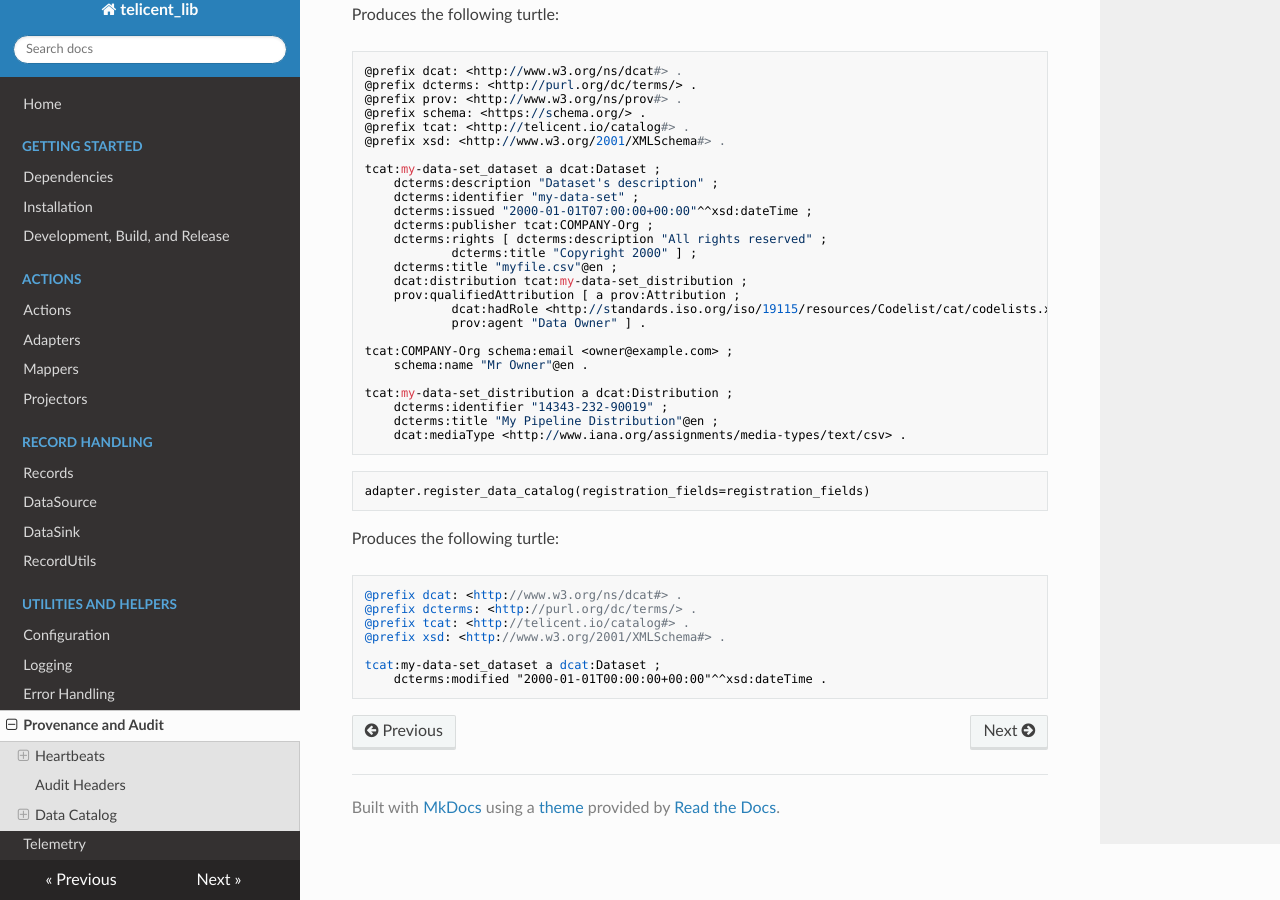
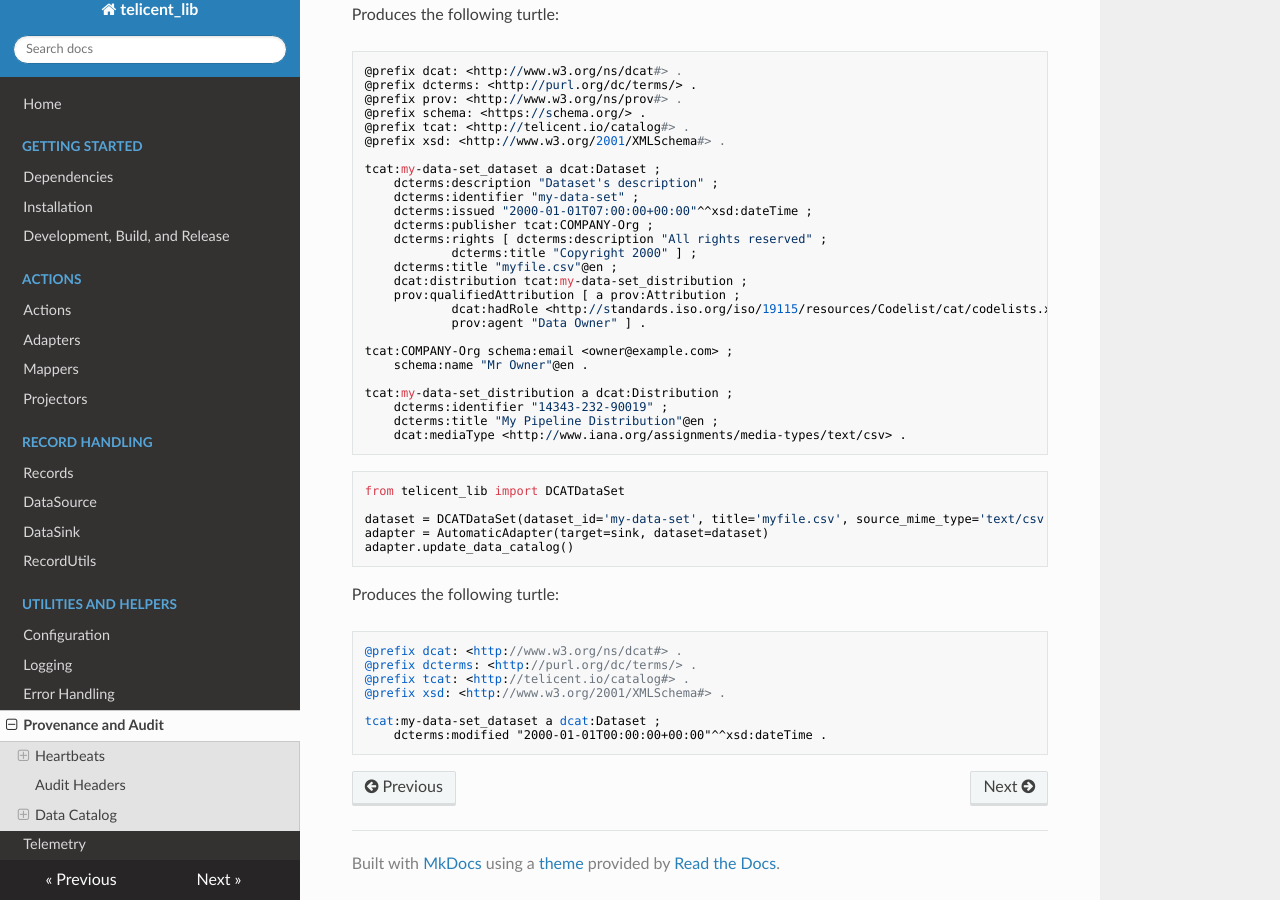
Before and after one commit to telicent-oss/telicent-lib, an MkDocs documentation site: the page built from docs/provenance.md, in a window 1280 px wide and 900 px high, scrolled down 5221 px. Built offline with MkDocs 1.6.1, drawn with Linux system fonts in a browser that asks for light colours; nearby versions of some CDN libraries.

Commit message:
fixed docs

````diff
--- a/docs/provenance.md
+++ b/docs/provenance.md
@@ -273,7 +273,11 @@ tcat:my-data-set_distribution a dcat:Distribution ;
 ```
 
 ```python
-adapter.register_data_catalog(registration_fields=registration_fields)
+from telicent_lib import DCATDataSet
+
+dataset = DCATDataSet(dataset_id='my-data-set', title='myfile.csv', source_mime_type='text/csv')
+adapter = AutomaticAdapter(target=sink, dataset=dataset)
+adapter.update_data_catalog()
 ```
 
 Produces the following turtle:
````
